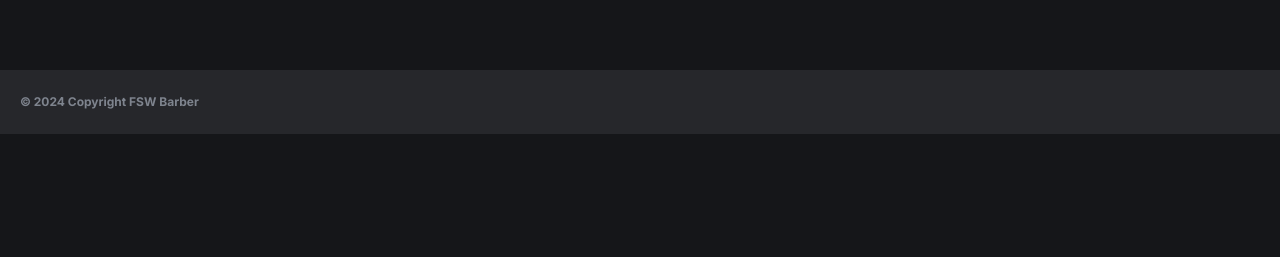
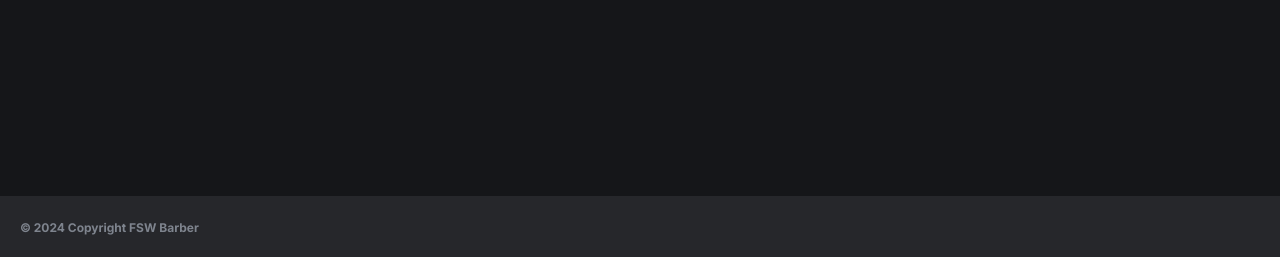
Before and after one commit to gabrielrevolti/barber-original, a Next.js app: page / in a window 1280 px wide. Shown: the part 540-797 px from the top of the page. Built offline with nearby package versions, Linux system fonts and the light colour scheme; no server answers; the database is empty.

Commit message:
style: ensure the footer is on the bottom

```diff
--- a/app/globals.css
+++ b/app/globals.css
@@ -41,6 +41,6 @@
     @apply border-border;
   }
   body {
-    @apply bg-background text-foreground antialiased;
+    @apply bg-background text-foreground antialiased h-screen flex flex-col;
   }
 }
--- a/app/layout.tsx
+++ b/app/layout.tsx
@@ -21,10 +21,10 @@ export default function RootLayout({
     <html lang="en">
       <body className={`${inter.className} dark`}>
         <AuthProvider>
-          {children}
+          <div className="flex-1">{children}</div>
           <Toaster/>
           <Footer/>
-        </AuthProvider>
+          </AuthProvider>
       </body>
     </html>
   );
```
